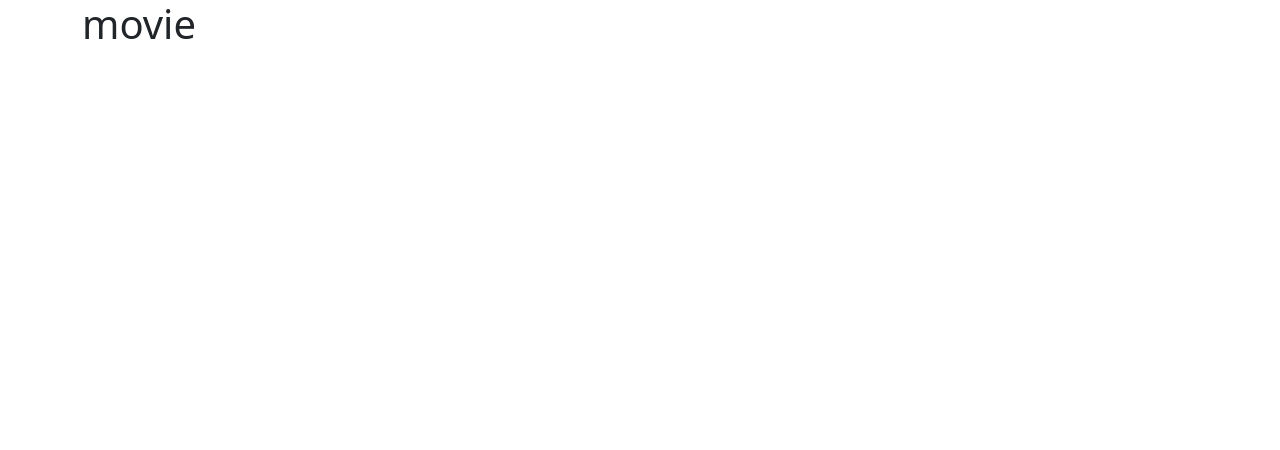
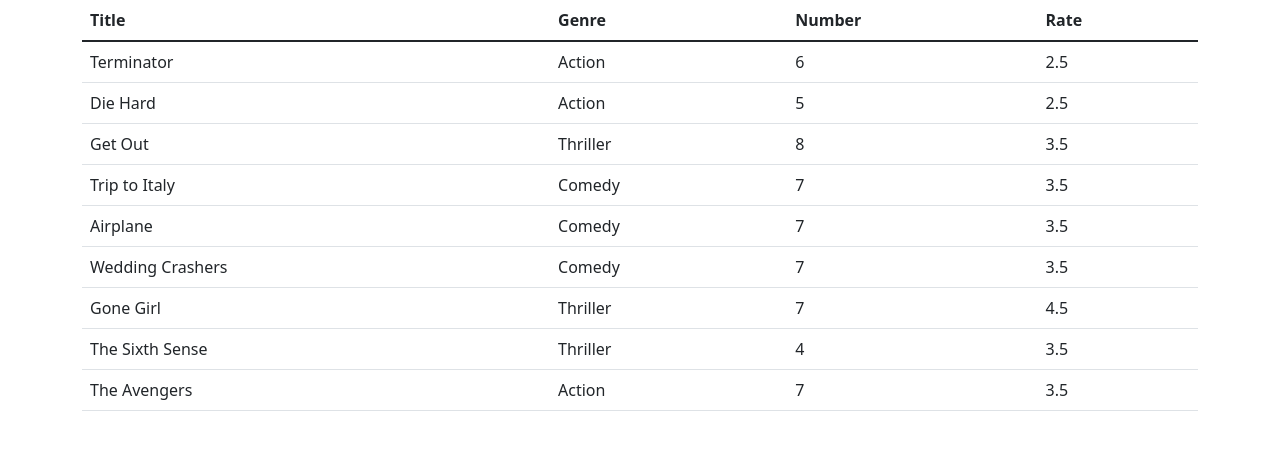
Before and after one commit to blackpapa/movie_store-react-app, a React (Create React App) app: page / in a window 1280 px wide. Shown: the top 450 px of the page. Built offline with nearby package versions, Linux system fonts and the light colour scheme.

Commit message:
Create the table

```diff
--- a/src/components/movie.jsx
+++ b/src/components/movie.jsx
@@ -1,9 +1,32 @@
 import React, { Component } from "react";
+import { getMovies } from "./../services/fakeMovieService";
 
 class Movie extends Component {
-  state = {};
+  state = { movies: getMovies() };
+
   render() {
-    return <h1>movie</h1>;
+    return (
+      <table className="table">
+        <thead>
+          <tr>
+            <th>Title</th>
+            <th>Genre</th>
+            <th>Number</th>
+            <th>Rate</th>
+          </tr>
+        </thead>
+        <tbody>
+          {this.state.movies.map((movie) => (
+            <tr>
+              <td>{movie.title}</td>
+              <td>{movie.genre.name}</td>
+              <td>{movie.numberInStock}</td>
+              <td>{movie.dailyRentalRate}</td>
+            </tr>
+          ))}
+        </tbody>
+      </table>
+    );
   }
 }
 
```
